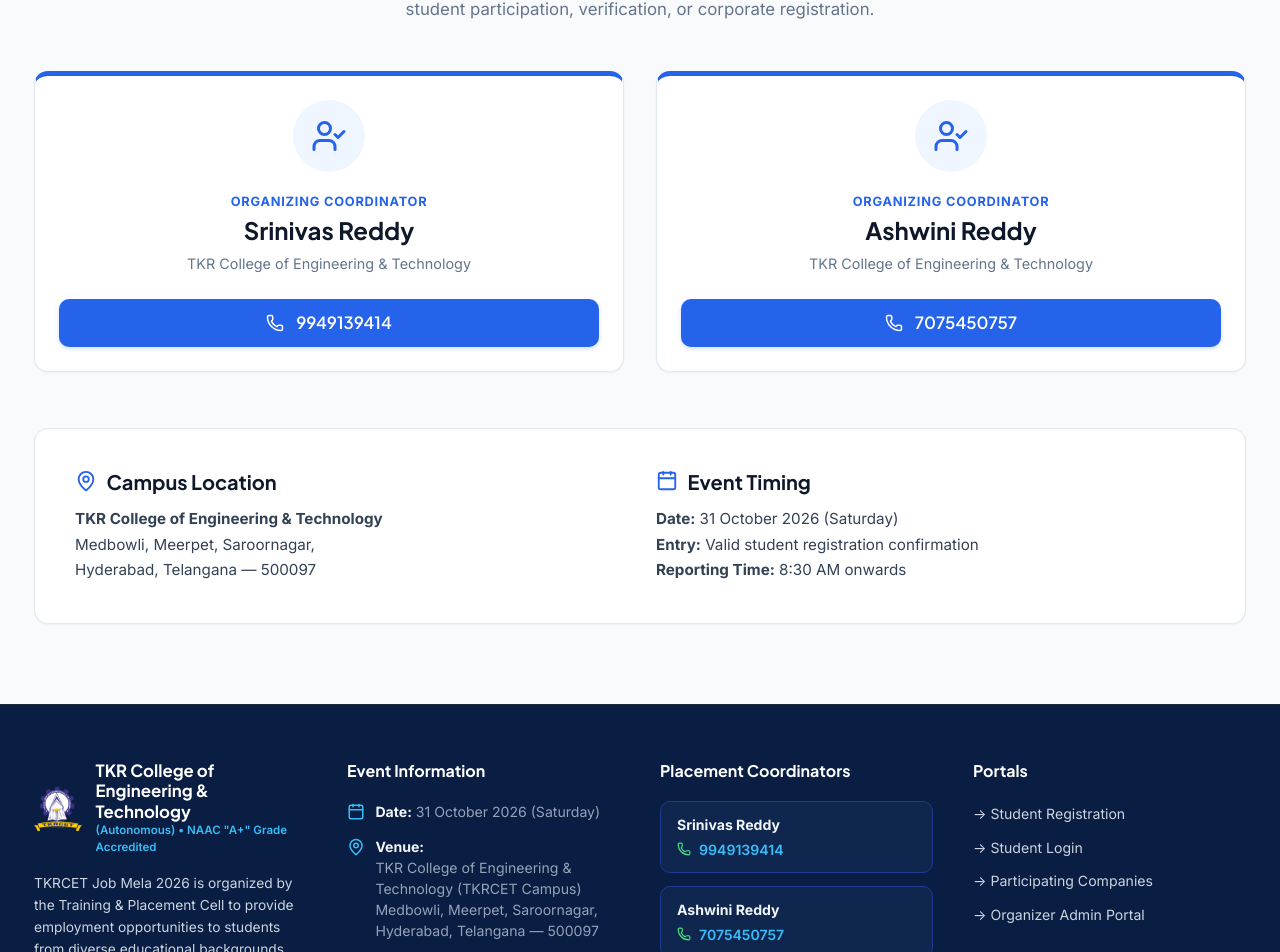
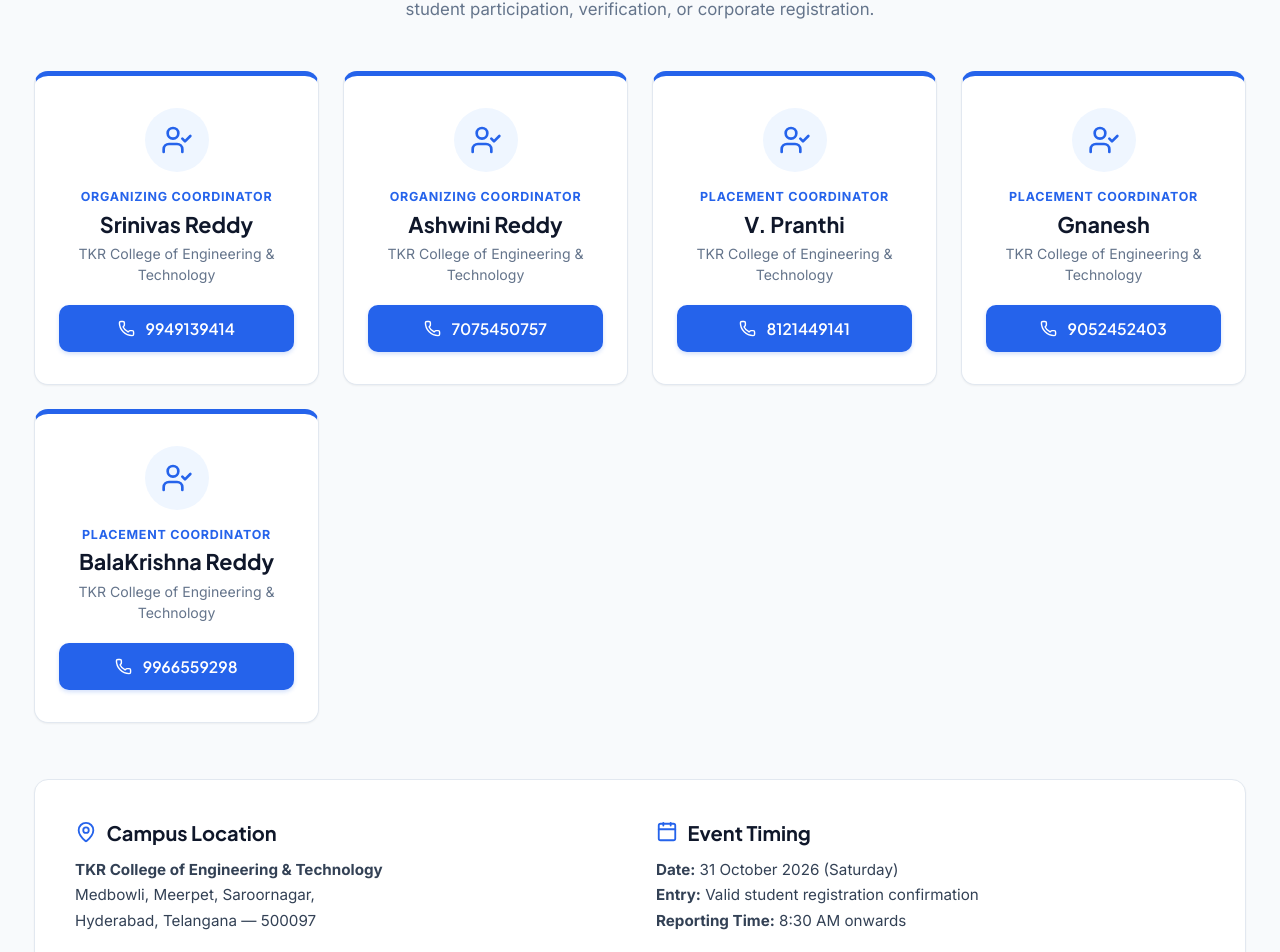
Before and after one commit to jobmelatkrcet/jobmela, a React (Vite) app in the folder frontend/: page /contact in a window 1280 px wide. Shown: the part 316-1268 px from the top of the page. Built offline with nearby package versions, Linux system fonts and the light colour scheme; no server answers.

Commit message:
feat(frontpage): clean capsule search bar with internal search button, expanded eligibility with ITI & other sectors, and updated 5 coordinators

```diff
--- a/frontend/src/components/Footer.jsx
+++ b/frontend/src/components/Footer.jsx
@@ -113,46 +113,35 @@
             >
               Placement Coordinators
             </h4>
-            <div style={{ display: 'flex', flexDirection: 'column', gap: '0.85rem', fontSize: '0.88rem' }}>
+            <div style={{ display: 'flex', flexDirection: 'column', gap: '0.65rem', fontSize: '0.86rem' }}>
+              {[
+                { name: 'Srinivas Reddy', phone: '9949139414' },
+                { name: 'Ashwini Reddy', phone: '7075450757' },
+                { name: 'V. Pranthi', phone: '8121449141' },
+                { name: 'Gnanesh', phone: '9052452403' },
+                { name: 'BalaKrishna Reddy', phone: '9966559298' },
+              ].map((coord) => (
                 <div
+                  key={coord.phone}
                   style={{
                     backgroundColor: '#0f274e',
-                  padding: '0.75rem 1rem',
+                    padding: '0.6rem 0.85rem',
                     borderRadius: 'var(--radius-md)',
                     border: '1px solid #1e3a8a',
                   }}
                 >
-                <div style={{ color: '#f1f5f9', fontWeight: 700 }}>Srinivas Reddy</div>
-                <div style={{ display: 'flex', alignItems: 'center', gap: '0.5rem', marginTop: '0.2rem' }}>
-                  <Phone size={14} color="#4ade80" />
+                  <div style={{ color: '#f1f5f9', fontWeight: 700, fontSize: '0.88rem' }}>{coord.name}</div>
+                  <div style={{ display: 'flex', alignItems: 'center', gap: '0.45rem', marginTop: '0.2rem' }}>
+                    <Phone size={13} color="#4ade80" />
                     <a
-                    href="tel:9949139414"
-                    style={{ color: '#38bdf8', fontWeight: 600, textDecoration: 'none' }}
+                      href={`tel:${coord.phone}`}
+                      style={{ color: '#38bdf8', fontWeight: 600, textDecoration: 'none', fontSize: '0.84rem' }}
                     >
-                    9949139414
+                      {coord.phone}
                     </a>
                   </div>
                 </div>
-
-              <div
-                style={{
-                  backgroundColor: '#0f274e',
-                  padding: '0.75rem 1rem',
-                  borderRadius: 'var(--radius-md)',
-                  border: '1px solid #1e3a8a',
-                }}
-              >
-                <div style={{ color: '#f1f5f9', fontWeight: 700 }}>Ashwini Reddy</div>
-                <div style={{ display: 'flex', alignItems: 'center', gap: '0.5rem', marginTop: '0.2rem' }}>
-                  <Phone size={14} color="#4ade80" />
-                  <a
-                    href="tel:7075450757"
-                    style={{ color: '#38bdf8', fontWeight: 600, textDecoration: 'none' }}
-                  >
-                    7075450757
-                  </a>
-                </div>
-              </div>
+              ))}
             </div>
           </div>
 
--- a/frontend/src/pages/public/ContactPage.jsx
+++ b/frontend/src/pages/public/ContactPage.jsx
@@ -22,13 +22,20 @@
         <div
           style={{
             display: 'grid',
-            gridTemplateColumns: 'repeat(auto-fit, minmax(min(100%, 300px), 1fr))',
-            gap: '2rem',
+            gridTemplateColumns: 'repeat(auto-fit, minmax(min(100%, 280px), 1fr))',
+            gap: '1.5rem',
             marginBottom: '3.5rem',
           }}
         >
-          {/* Coordinator 1 */}
+          {[
+            { name: 'Srinivas Reddy', phone: '9949139414', role: 'Organizing Coordinator' },
+            { name: 'Ashwini Reddy', phone: '7075450757', role: 'Organizing Coordinator' },
+            { name: 'V. Pranthi', phone: '8121449141', role: 'Placement Coordinator' },
+            { name: 'Gnanesh', phone: '9052452403', role: 'Placement Coordinator' },
+            { name: 'BalaKrishna Reddy', phone: '9966559298', role: 'Placement Coordinator' },
+          ].map((coord, idx) => (
             <div
+              key={idx}
               className="card card-hover"
               style={{
                 display: 'flex',
@@ -36,26 +43,27 @@
                 alignItems: 'center',
                 textAlign: 'center',
                 borderTop: '5px solid var(--color-brand-600)',
+                padding: '2rem 1.5rem',
               }}
             >
               <div
                 style={{
-                width: 72,
-                height: 72,
+                  width: 64,
+                  height: 64,
                   borderRadius: '50%',
                   backgroundColor: 'var(--color-brand-50)',
                   color: 'var(--color-brand-600)',
                   display: 'flex',
                   alignItems: 'center',
                   justifyContent: 'center',
-                marginBottom: '1.25rem',
+                  marginBottom: '1rem',
                 }}
               >
-              <UserCheck size={36} />
+                <UserCheck size={32} />
               </div>
               <div
                 style={{
-                fontSize: '0.8rem',
+                  fontSize: '0.78rem',
                   fontWeight: 700,
                   color: 'var(--color-brand-600)',
                   textTransform: 'uppercase',
@@ -63,73 +71,22 @@
                   marginBottom: '0.25rem',
                 }}
               >
-              Organizing Coordinator
+                {coord.role}
               </div>
-            <h3 style={{ fontSize: '1.5rem', marginBottom: '0.5rem' }}>Srinivas Reddy</h3>
-            <p style={{ color: 'var(--color-text-muted)', fontSize: '0.9rem', marginBottom: '1.5rem' }}>
+              <h3 style={{ fontSize: '1.35rem', marginBottom: '0.35rem' }}>{coord.name}</h3>
+              <p style={{ color: 'var(--color-text-muted)', fontSize: '0.88rem', marginBottom: '1.25rem' }}>
                 TKR College of Engineering &amp; Technology
               </p>
 
               <a
-              href="tel:9949139414"
+                href={`tel:${coord.phone}`}
                 className="btn btn-primary"
-              style={{ width: '100%', gap: '0.75rem', fontSize: '1.05rem' }}
+                style={{ width: '100%', gap: '0.65rem', fontSize: '0.98rem', padding: '0.65rem 1rem' }}
               >
-              <Phone size={18} /> 9949139414
+                <Phone size={17} /> {coord.phone}
               </a>
             </div>
-
-          {/* Coordinator 2 */}
-          <div
-            className="card card-hover"
-            style={{
-              display: 'flex',
-              flexDirection: 'column',
-              alignItems: 'center',
-              textAlign: 'center',
-              borderTop: '5px solid var(--color-brand-600)',
-            }}
-          >
-            <div
-              style={{
-                width: 72,
-                height: 72,
-                borderRadius: '50%',
-                backgroundColor: 'var(--color-brand-50)',
-                color: 'var(--color-brand-600)',
-                display: 'flex',
-                alignItems: 'center',
-                justifyContent: 'center',
-                marginBottom: '1.25rem',
-              }}
-            >
-              <UserCheck size={36} />
-            </div>
-            <div
-              style={{
-                fontSize: '0.8rem',
-                fontWeight: 700,
-                color: 'var(--color-brand-600)',
-                textTransform: 'uppercase',
-                letterSpacing: '0.06em',
-                marginBottom: '0.25rem',
-              }}
-            >
-              Organizing Coordinator
-            </div>
-            <h3 style={{ fontSize: '1.5rem', marginBottom: '0.5rem' }}>Ashwini Reddy</h3>
-            <p style={{ color: 'var(--color-text-muted)', fontSize: '0.9rem', marginBottom: '1.5rem' }}>
-              TKR College of Engineering & Technology
-            </p>
-
-            <a
-              href="tel:7075450757"
-              className="btn btn-primary"
-              style={{ width: '100%', gap: '0.75rem', fontSize: '1.05rem' }}
-            >
-              <Phone size={18} /> 7075450757
-            </a>
-          </div>
+          ))}
         </div>
 
         {/* Venue Information */}
--- a/frontend/src/pages/public/HomePage.jsx
+++ b/frontend/src/pages/public/HomePage.jsx
@@ -25,8 +25,8 @@
   DoorClosed,
   Grid,
   ListFilter,
-  Sparkles,
   ChevronDown,
+  X,
 } from 'lucide-react';
 import { companyService } from '../../services/companyService';
 import { useAuth } from '../../context/AuthContext';
@@ -405,7 +405,7 @@
             </p>
           </motion.div>
 
-          <div className="grid-4col-responsive">
+          <div style={{ display: 'grid', gridTemplateColumns: 'repeat(auto-fit, minmax(min(100%, 310px), 1fr))', gap: '1.5rem' }}>
             {[
               {
                 title: 'B.Tech / B.E.',
@@ -416,24 +416,38 @@
               },
               {
                 title: 'Degree Graduates',
-                desc: 'B.Sc, B.Com, BBA, BCA, BA and equivalent degree disciplines',
+                desc: 'B.Sc, B.Com, BBA, BCA, BA, MCA, MBA & other degree disciplines',
                 color: '#059669',
                 bg: '#ecfdf5',
                 border: '#a7f3d0',
               },
               {
                 title: 'Diploma Holders',
-                desc: 'All Polytechnic engineering and technical diploma certifications',
+                desc: 'All Polytechnic engineering, technical & vocational diploma certifications',
                 color: '#d97706',
                 bg: '#fef3c7',
                 border: '#fde68a',
               },
               {
+                title: 'ITI (All Trades)',
+                desc: 'Fitter, Electrician, Machinist, Welder, Wireman & all trade vocations',
+                color: '#4f46e5',
+                bg: '#eef2ff',
+                border: '#c7d2fe',
+              },
+              {
                 title: '10th & Intermediate',
-                desc: 'Eligible candidates seeking early career openings and entry-level positions',
+                desc: 'SSC / 10th Pass, Intermediate (MPC, BiPC, CEC, HEC) & Equivalent',
                 color: '#7c3aed',
                 bg: '#f5f3ff',
                 border: '#ddd6fe',
+              },
+              {
+                title: 'All Other Sectors & General',
+                desc: 'Open to all graduates, non-engineering & career aspirants across all sectors',
+                color: '#0284c7',
+                bg: '#f0f9ff',
+                border: '#bae6fd',
               },
             ].map((item, idx) => (
               <motion.div
@@ -441,7 +455,7 @@
                 initial={{ opacity: 0, y: 22 }}
                 whileInView={{ opacity: 1, y: 0 }}
                 viewport={{ once: true }}
-                transition={{ duration: 0.45, delay: idx * 0.1 }}
+                transition={{ duration: 0.45, delay: idx * 0.08 }}
                 whileHover={{ y: -6, boxShadow: '0 12px 24px -4px rgba(0, 0, 0, 0.08)' }}
                 className="card"
                 style={{
@@ -515,29 +529,31 @@
 
             {/* Quick search & View Mode Toggle */}
             <div className="companies-filter-controls-wrapper">
-              <form onSubmit={handleSearch} className="companies-search-form">
-                <div style={{ position: 'relative', flex: 1 }}>
+              <form onSubmit={handleSearch} className="home-search-capsule">
+                <Search size={17} className="home-search-capsule-icon" />
                 <input
                   type="text"
-                    className="form-control"
+                  className="home-search-capsule-input"
                   placeholder="Search company or role..."
                   value={search}
                   onChange={(e) => setSearch(e.target.value)}
-                    style={{ paddingLeft: '2.5rem' }}
                 />
-                  <Search
-                    size={18}
-                    style={{
-                      position: 'absolute',
-                      left: 12,
-                      top: '50%',
-                      transform: 'translateY(-50%)',
-                      color: 'var(--color-text-light)',
+                {search && (
+                  <button
+                    type="button"
+                    onClick={() => {
+                      setSearch('');
+                      fetchFeaturedCompanies('');
                     }}
-                  />
-                </div>
-                <button type="submit" className="btn btn-primary btn-sm">
-                  Search
+                    className="home-search-capsule-clear"
+                    title="Clear search"
+                  >
+                    <X size={14} />
+                  </button>
+                )}
+                <button type="submit" className="home-search-capsule-submit" title="Search">
+                  <Search size={14} />
+                  <span>Search</span>
                 </button>
               </form>
 
@@ -1083,66 +1099,46 @@
                 feel free to reach out to our placement team.
               </p>
 
-              <div style={{ display: 'flex', flexDirection: 'column', gap: '1.25rem' }}>
+              <div style={{ display: 'grid', gridTemplateColumns: 'repeat(auto-fit, minmax(min(100%, 250px), 1fr))', gap: '0.85rem' }}>
+                {[
+                  { name: 'Srinivas Reddy', phone: '9949139414' },
+                  { name: 'Ashwini Reddy', phone: '7075450757' },
+                  { name: 'V. Pranthi', phone: '8121449141' },
+                  { name: 'Gnanesh', phone: '9052452403' },
+                  { name: 'BalaKrishna Reddy', phone: '9966559298' },
+                ].map((coord) => (
                   <div
+                    key={coord.phone}
                     style={{
                       backgroundColor: '#1e293b',
-                    padding: '1.15rem 1.35rem',
+                      padding: '1rem 1.15rem',
                       borderRadius: 'var(--radius-md)',
                       border: '1px solid #334155',
                     }}
                   >
-                  <div style={{ color: '#94a3b8', fontSize: '0.8rem', textTransform: 'uppercase', letterSpacing: '0.05em' }}>
+                    <div style={{ color: '#94a3b8', fontSize: '0.75rem', textTransform: 'uppercase', letterSpacing: '0.05em' }}>
                       Placement Coordinator
                     </div>
-                  <div style={{ fontSize: '1.15rem', fontWeight: 700, color: '#f8fafc', marginTop: '0.2rem' }}>
-                    Srinivas Reddy
+                    <div style={{ fontSize: '1.05rem', fontWeight: 700, color: '#f8fafc', marginTop: '0.2rem' }}>
+                      {coord.name}
                     </div>
                     <a
-                    href="tel:9949139414"
+                      href={`tel:${coord.phone}`}
                       style={{
                         display: 'inline-flex',
                         alignItems: 'center',
-                      gap: '0.5rem',
-                      marginTop: '0.5rem',
+                        gap: '0.45rem',
+                        marginTop: '0.45rem',
                         color: '#38bdf8',
                         fontWeight: 600,
-                      fontSize: '0.95rem',
+                        fontSize: '0.92rem',
+                        textDecoration: 'none',
                       }}
                     >
-                    <Phone size={16} /> 9949139414
+                      <Phone size={14} /> {coord.phone}
                     </a>
                   </div>
-
-                <div
-                  style={{
-                    backgroundColor: '#1e293b',
-                    padding: '1.15rem 1.35rem',
-                    borderRadius: 'var(--radius-md)',
-                    border: '1px solid #334155',
-                  }}
-                >
-                  <div style={{ color: '#94a3b8', fontSize: '0.8rem', textTransform: 'uppercase', letterSpacing: '0.05em' }}>
-                    Placement Coordinator
-                  </div>
-                  <div style={{ fontSize: '1.15rem', fontWeight: 700, color: '#f8fafc', marginTop: '0.2rem' }}>
-                    Ashwini Reddy
-                  </div>
-                  <a
-                    href="tel:7075450757"
-                    style={{
-                      display: 'inline-flex',
-                      alignItems: 'center',
-                      gap: '0.5rem',
-                      marginTop: '0.5rem',
-                      color: '#38bdf8',
-                      fontWeight: 600,
-                      fontSize: '0.95rem',
-                    }}
-                  >
-                    <Phone size={16} /> 7075450757
-                  </a>
-                </div>
+                ))}
               </div>
             </div>
           </div>
--- a/frontend/src/pages/student/StudentRegisterPage.jsx
+++ b/frontend/src/pages/student/StudentRegisterPage.jsx
@@ -348,6 +348,7 @@
                   <option value="B.Com / BBA">B.Com / BBA</option>
                   <option value="BA / Other Degree">BA / Other Degree</option>
                   <option value="Polytechnic Diploma">Polytechnic Diploma</option>
+                  <option value="ITI (All Trades / Vocation)">ITI (All Trades / Vocation)</option>
                   <option value="Intermediate / 12th">Intermediate / 12th</option>
                   <option value="10th Class (SSC)">10th Class (SSC)</option>
                   <option value="Post Graduate (MCA / MBA / M.Tech)">Post Graduate (MCA / MBA / M.Tech)</option>
```
Also changed, not shown: frontend/src/index.css (+107 -0 lines). Lines whose indentation alone changed are shown as unchanged.
